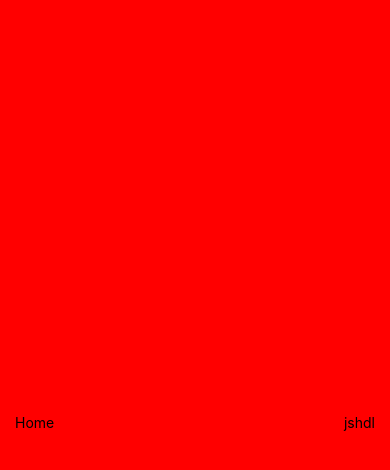
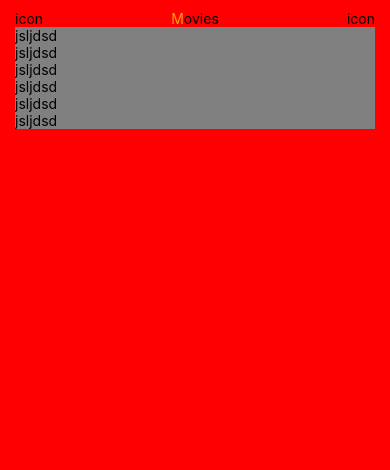
Before and after one commit to Moustafa-Elsayed/MoviesTime-App, a React Native app: screen /App in a window 390 px wide. Shown: the top 470 px of the page. Built offline with nearby package versions, Linux system fonts and the light colour scheme.

Commit message:
add appnavigation

```diff
--- a/App.jsx
+++ b/App.jsx
@@ -2,12 +2,10 @@ import {Dimensions, StyleSheet, Text, View} from 'react-native';
 import React from 'react';
 import Home from './src/screens/Home';
 const {height, width} = Dimensions.get('window');
-
 const App = () => {
   return (
     <View style={styles.container}>
-      <Home />
-      <Text style={styles.text}>jshdl</Text>
+    <Home />
     </View>
   );
 };
@@ -16,12 +14,11 @@ export default App;
 
 const styles = StyleSheet.create({
   container: {
+    flex: 1,
     backgroundColor: 'red',
-    paddingHorizontal: 15,
-    justifyContent: 'space-between',
-    flexDirection: 'row',
-    alignItems: 'center',
-    flex: 1,
+    paddingHorizontal:15,
+    paddingVertical:10
+
   },
   text: {},
 });
--- a/package.json
+++ b/package.json
@@ -11,6 +11,7 @@
   },
   "dependencies": {
     "@expo-google-fonts/open-sans": "^0.2.3",
+    "@expo/vector-icons": "^13.0.0",
     "@react-navigation/native": "^6.1.9",
     "@react-navigation/native-stack": "^6.9.17",
     "axios": "^1.6.7",
@@ -27,7 +28,8 @@
     "react-native-screens": "^3.29.0",
     "react-native-snap-carousel": "^3.9.1",
     "react-native-snap-carousel-v4": "^1.0.1",
-    "react-native-svg": "^14.1.0"
+    "react-native-svg": "^14.1.0",
+    "react-native-vector-icons": "^10.0.3"
   },
   "devDependencies": {
     "@babel/core": "^7.20.0",
--- a/src/components/api/Moviesdb.js
+++ b/src/components/api/Moviesdb.js
@@ -1,9 +1,7 @@
 import axios from "axios";
-import { Path } from "react-native-svg";
 
 const apiKey = "3af62cd49f66cd24b91a6bc952cd925b";
 const baseUrl = "https://api.themoviedb.org/3";
-export const img=Path=>Path?`https://image.tmdb.org/t/p/w500${Path}`:null;
 
 // endPoint
 const trendingMoviesEndPoint = `${baseUrl}/trending/movie/day`;
--- a/src/screens/Home.jsx
+++ b/src/screens/Home.jsx
@@ -1,14 +1,49 @@
-import { StyleSheet, Text, View } from 'react-native'
-import React from 'react'
-
+import {ScrollView, StyleSheet, Text, View} from 'react-native';
+import React from 'react';
 const Home = () => {
   return (
     <View>
-      <Text>Home</Text>
+      <View style={styles.upperContent}>
+        <View>
+          <Text>icon</Text>
+        </View>
+        <View>
+          <Text style={styles.text}>
+            <Text style={{color: 'orange'}}>M</Text>
+            ovies
+          </Text>
+        </View>
+        <View>
+          <Text>icon</Text>
+        </View>
+      </View>
+      <ScrollView style={styles.lowerContent}>
+        <View>
+          <Text>jsljdsd</Text>
+          <Text>jsljdsd</Text>
+          <Text>jsljdsd</Text>
+          <Text>jsljdsd</Text>
+        </View>
+        <View>
+          <Text>jsljdsd</Text>
+        </View>
+        <View>
+          <Text>jsljdsd</Text>
+        </View>
+      </ScrollView>
     </View>
-  )
-}
+  );
+};
 
-export default Home
+export default Home;
 
-const styles = StyleSheet.create({})
+const styles = StyleSheet.create({
+  upperContent: {
+    display: 'flex',
+    flexDirection: 'row',
+    justifyContent: 'space-between',
+  },
+  lowerContent:{
+    backgroundColor:"gray",
+  },
+});
```
Also changed, not shown: src/appnavigation/AppNavigation.jsx (added, +26 -0 lines), 2 other files (tests, documents, lock files or other folders).
